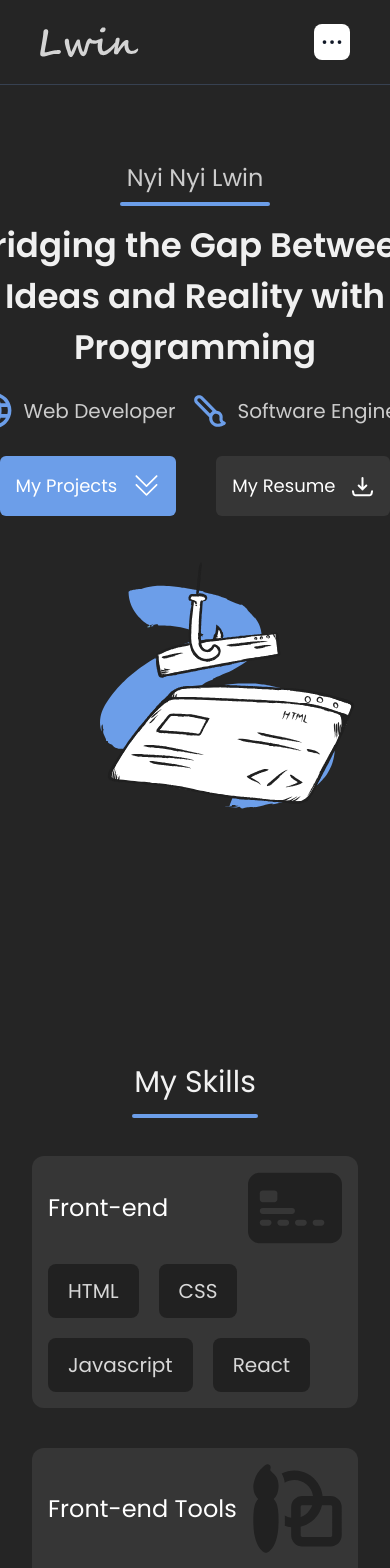
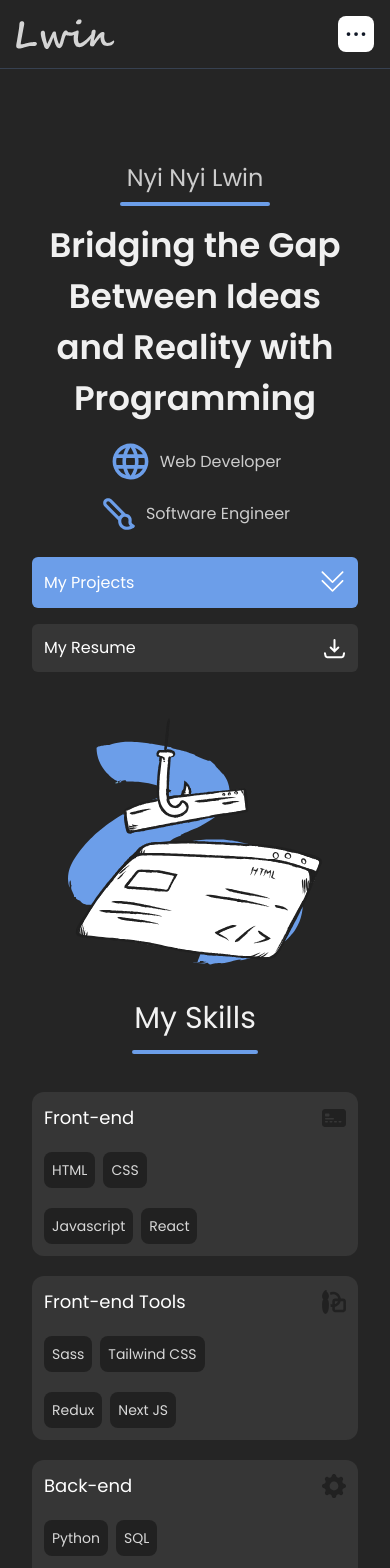
Before and after one commit to Luke-356/my-portfolio, a React (Create React App) app: page / in a window 390 px wide. Shown: the top 1568 px of the page. Built offline with nearby package versions, Linux system fonts and the light colour scheme.

Commit message:
Fixed the responsive design

```diff
--- a/src/components/About.jsx
+++ b/src/components/About.jsx
@@ -5,16 +5,16 @@ function About({ borderbottom }) {
   return (
     <div
       id="about"
-      className="mt-32 flex justify-center items-center gap-20 lg3:flex-col"
+      className="mt-32 flex justify-center items-center gap-20 lg3:flex-col sm1:mt-16 sm1:gap-6"
     >
-      <div>
+      <div className="sm1:px-4">
         <h1
-          className={`text-lightwhite text-[46px] ${borderbottom} after:w-[176px] lg6:text-[40px]`}
+          className={`text-lightwhite text-[46px] ${borderbottom} after:w-[176px] lg6:text-[40px] sm1:text-2xl`}
         >
           About Me
         </h1>
 
-        <p className="mt-10 w-[533px] text-[20px] text-dimwhite">
+        <p className="mt-10 w-[533px] text-[20px] text-dimwhite sm1:w-full sm1:text-base sm1:mt-6">
         I am a graduate student at Pace University, studying Computer Science. I enjoy solving problems and building software that works efficiently.
         I am looking for a Software Engineering Internship for the summer of 2025. <br /><br />
 
@@ -26,7 +26,7 @@ function About({ borderbottom }) {
 
       </div>
 
-      <img src={guy} alt="about" className="mt-[-20px] lg3:hidden w-[40%]" />
+      <img src={guy} alt="about" className="mt-[-20px] w-[40%] sm1:w-full sm1:mt-0 lg3:rounded-xl" />
     </div>
   );
 }
--- a/src/components/Footer.jsx
+++ b/src/components/Footer.jsx
@@ -7,9 +7,9 @@ import arrowRight from "../Images/arrowRight.svg";
 
 function Footer() {
   return (
-    <div className="bg-[#505050] h-[590px] mt-36 flex justify-around pt-14 lg6:pt-28 lg6:pb-28 lg6:gap-20 lg6:flex-col lg6:h-[1300px] lg6:items-center">
-      <div className="lg6:text-center">
-        <h2 className="text-[26px] text-[#f1f1f1]">Navigate To</h2>
+    <div className="bg-[#505050] mt-36 flex justify-around pt-14 lg6:pt-28 lg6:pb-28 lg6:gap-20 lg6:flex-col lg6:items-center sm1:flex-col sm1:px-4 sm1:pb-12">
+      <div className="lg6:text-center sm1:text-center">
+        <h2 className="text-[26px] text-[#f1f1f1] sm1:text-xl">Navigate To</h2>
         <div className="flex flex-col mt-8 gap-6">
           <Link
             href="/"
@@ -18,7 +18,7 @@ function Footer() {
             smooth={true}
             offset={-100}
             duration={500}
-            className="text-xl cursor-pointer text-[#f1f1f1]"
+            className="text-xl cursor-pointer text-[#f1f1f1] sm1:text-base"
           >
             Home
           </Link>
@@ -29,7 +29,7 @@ function Footer() {
             smooth={true}
             offset={-100}
             duration={500}
-            className="text-xl cursor-pointer text-[#f1f1f1]"
+            className="text-xl cursor-pointer text-[#f1f1f1] sm1:text-base"
           >
             Projects
           </Link>
@@ -40,7 +40,7 @@ function Footer() {
             smooth={true}
             offset={-100}
             duration={500}
-            className="text-xl cursor-pointer text-[#f1f1f1]"
+            className="text-xl cursor-pointer text-[#f1f1f1] sm1:text-base"
           >
             About
           </Link>
@@ -51,50 +51,49 @@ function Footer() {
             smooth={true}
             offset={-100}
             duration={500}
-            className="text-xl cursor-pointer text-[#f1f1f1]"
+            className="text-xl cursor-pointer text-[#f1f1f1] sm1:text-base"
           >
             Contact
           </Link>
         </div>
       </div>
-      <div>
-        <div className="lg6:text-center">
-          <h2 className="text-[26px] text-[#f1f1f1]">Social Media</h2>
+      <div className="sm1:w-full">
+        <div className="lg6:text-center sm1:text-center">
+          <h2 className="text-[26px] text-[#f1f1f1] sm1:text-xl">Social Media</h2>
 
-          <div className="flex gap-5 mt-8 lg6:justify-center">
-            <img src={linkedin} alt="linkedin" className="cursor-pointer" />
-            <img src={facebook} alt="facebook" className="cursor-pointer" />
-            <img src={github} alt="github" className="cursor-pointer" />
+          <div className="flex gap-5 mt-8 lg6:justify-center sm1:justify-center">
+            <img src={linkedin} alt="linkedin" className="cursor-pointer sm1:w-6 sm1:h-6" />
+            <img src={facebook} alt="facebook" className="cursor-pointer sm1:w-6 sm1:h-6" />
+            <img src={github} alt="github" className="cursor-pointer sm1:w-6 sm1:h-6" />
           </div>
         </div>
 
-        <div className="mt-12 lg6:text-center">
-          <h2 className="text-[26px] text-[#f1f1f1]">Contact Details</h2>
+        <div className="mt-12 lg6:text-center sm1:text-center sm1:mt-8">
+          <h2 className="text-[26px] text-[#f1f1f1] sm1:text-xl">Contact Details</h2>
 
           <div className="flex flex-col mt-8 gap-6">
             <a
               href="mailto:nyinyilwin356@gmail.com"
-              className="text-xl text-[#f1f1f1]"
+              className="text-xl text-[#f1f1f1] sm1:text-base"
             >
               nyinyilwin356@gmail.com
             </a>
-            <a href="tel:+13475360536" className="text-xl text-[#f1f1f1]">
+            <a href="tel:+13475360536" className="text-xl text-[#f1f1f1] sm1:text-base">
               +13475360536
             </a>
           </div>
         </div>
       </div>
-      <div className="w-64">
-        <h2 className="text-[26px] text-[#f1f1f1] lg6:text-center">
+      <div className="w-64 sm1:w-full">
+        <h2 className="text-[26px] text-[#f1f1f1] lg6:text-center sm1:text-center sm1:text-xl">
           Contact Me
         </h2>
 
         <div className="mt-8 flex flex-col gap-8">
           <div>
-            <label htmlFor="email" className="text-xl text-[#f1f1f1] text-left">
+            <label htmlFor="email" className="text-xl text-[#f1f1f1] text-left sm1:text-base sm1:block">
               Email
-            </label>{" "}
-            <br />
+            </label>
             <input
               type="email"
               name="textEmail"
@@ -103,23 +102,22 @@ function Footer() {
             />
           </div>
           <div>
-            <label htmlFor="message" className="text-xl text-[#f1f1f1]">
+            <label htmlFor="message" className="text-xl text-[#f1f1f1] sm1:text-base sm1:block">
               Message
-            </label>{" "}
-            <br />
+            </label>
             <textarea
               name="txtMessage"
               id="message"
               cols="20"
               rows="7"
-              className="mt-2 w-full bg-[#7A7A7A] rounded-[9px] pl-2 pt-2 border-transparent border-2 focus:outline-none focus:border-lightblue focus:border-2 focus:ring-1"
+              className="mt-2 w-full bg-[#7A7A7A] rounded-[9px] pl-2 pt-2 border-transparent border-2 focus:outline-none focus:border-lightblue focus:border-2 focus:ring-1 sm1:text-sm"
             ></textarea>
             <div className="flex justify-end mt-8">
               <button
                 type="submit"
-                className="flex gap-4 bg-lightblue text-xl text-white pl-8 pr-4 py-3 rounded-xl"
+                className="flex gap-4 bg-lightblue text-xl text-white pl-8 pr-4 py-3 rounded-xl sm1:text-base sm1:px-4 sm1:py-2"
               >
-                Submit <img src={arrowRight} alt="arrowRight" />
+                Submit <img src={arrowRight} alt="arrowRight" className="sm1:w-4 sm1:h-4" />
               </button>
             </div>
           </div>
--- a/src/components/Hero.jsx
+++ b/src/components/Hero.jsx
@@ -9,7 +9,7 @@ import { Link } from "react-scroll";
 function Hero({ borderbottom }) {
   return (
     <div id="hero" className="h-[600px]">
-      <div className="flex items-center justify-between lg6:flex-col">
+      <div className="flex items-center justify-between lg6:flex-col lg6:block">
         <div className="text-white mt-20">
           {/* Title */}
           <p
@@ -17,27 +17,27 @@ function Hero({ borderbottom }) {
           >
             Nyi Nyi Lwin
           </p>
-          <h1 className="text-[46px] lg:text-[40px] text-[#F0F0F0] font-semibold max-w-[740px] lg5:w-[500px] lg1:text-[38px] lg5:text-[34px] lg6:text-center mt-6">
+          <h1 className="text-[46px] lg:text-[40px] text-[#F0F0F0] font-semibold max-w-[740px] lg5:w-[500px] lg1:text-[38px] lg5:text-[34px] lg6:text-center lg6:w-auto lg6:mx-auto mt-6">
             Bridging the Gap Between Ideas and Reality with Programming
           </h1>
 
           {/* job title */}
-          <div className="flex items-center gap-4 mt-4 lg6:justify-center">
+          <div className="flex items-center gap-4 mt-4 lg6:justify-center sm1:flex-wrap sm1:gap-3">
             <div className="flex items-center gap-2">
               <img src={webIcon} alt="Web Logo" />
-              <p className="text-[20px] text-dimwhite">Web Developer</p>
+              <p className="text-[20px] text-dimwhite sm1:text-base">Web Developer</p>
             </div>
 
             <div className="flex items-center gap-2">
               <img src={paintIcon} alt="Web Logo" />
-              <p className="text-[20px] text-dimwhite">Software Engineer</p>
+              <p className="text-[20px] text-dimwhite sm1:text-base">Software Engineer</p>
             </div>
           </div>
 
           {/* Call to Action buttons */}
-          <div className="flex gap-10 mt-6 lg6:justify-center">
+          <div className="flex gap-10 mt-6 lg6:justify-center sm1:gap-4 sm1:flex-col">
             <Link
-              className="p-2 bg-lightblue flex items-center gap-4 text-white text-lg py-4 px-4 cursor-pointer rounded-md "
+              className="p-2 bg-lightblue flex items-center lg6:justify-between gap-4 text-white text-lg py-4 px-4 cursor-pointer rounded-md sm1:text-base sm1:px-3 sm1:py-3"
               to="projects"
               spy={true}
               smooth={true}
@@ -48,7 +48,7 @@ function Hero({ borderbottom }) {
               <img src={arrowDown} alt="arrow-down" />
             </Link>
 
-            <div className="p-2 bg-dimblack flex items-center gap-4 text-white text-lg py-4 px-4 cursor-pointer rounded-md ">
+            <div className="p-2 bg-dimblack flex items-center lg6:justify-between gap-4 text-white text-lg py-4 px-4 cursor-pointer rounded-md sm1:text-base sm1:px-3 sm1:py-3">
               <p>My Resume</p>
               <img src={download} alt="download" />
             </div>
@@ -58,7 +58,7 @@ function Hero({ borderbottom }) {
         <img
           src={heroIcon}
           alt="hero-icon"
-          className="mr-[-4rem] lg5:w-full lg6:w-[560px] lg6:mt-10 lg6:justify-center"
+          className="mr-[-4rem] lg5:w-full lg6:w-[560px] lg6:mt-10 lg6:mx-auto lg6:mb-10 sm1:w-full sm1:mt-10"
         />
       </div>
 
--- a/src/components/Navbar.jsx
+++ b/src/components/Navbar.jsx
@@ -1,10 +1,34 @@
 import { Link } from "react-scroll";
 import Logo from "../Images/Logo.svg";
+import { useState, useRef, useEffect } from "react";
 
 function Navbar({ borderbottom }) {
-  // const borderbottomClass = "bg-lightblue";
+  const [dropdownOpen, setDropdownOpen] = useState(false);
+  const dropdownRef = useRef(null);
+
+  const toggleDropdown = () => {
+    setDropdownOpen(!dropdownOpen);
+  };
+
+  const closeDropdown = () => {
+    setDropdownOpen(false);
+  };
+
+  // Close dropdown when clicking outside
+  useEffect(() => {
+    const handleClickOutside = (event) => {
+      if (dropdownRef.current && !dropdownRef.current.contains(event.target)) {
+        setDropdownOpen(false);
+      }
+    };
+
+    document.addEventListener("mousedown", handleClickOutside);
+    return () => {
+      document.removeEventListener("mousedown", handleClickOutside);
+    };
+  }, []);
   return (
-    <div className="py-6 px-10 text-white text-lg fixed top-0 w-full bg-[#252525] z-10 border-b-[1px] border-gray-700">
+    <div className="py-4 px-6 sm1:px-4 text-white text-lg fixed top-0 w-full bg-[#252525] z-10 border-b-[1px] border-gray-700">
       <div className="flex justify-between items-center max-w-[1279px] my-0 mx-auto">
         <Link
           href="/"
@@ -19,15 +43,14 @@ function Navbar({ borderbottom }) {
         </Link>
 
         {/* dropdown */}
-        <div className="hidden sm1:block">
+        <div className="hidden sm1:block relative" ref={dropdownRef}>
           <button
-            id="dropdownMenuIconHorizontalButton"
-            data-dropdown-toggle="dropdownDotsHorizontal"
-            class="inline-flex items-center p-2 text-sm font-medium text-center text-gray-900 bg-white rounded-lg focus:ring-4 focus:outline-none dark:text-white focus:ring-gray-50 dark:bg-dimblack dark:focus:ring-gray-600"
+            onClick={toggleDropdown}
+            className="inline-flex items-center p-2 text-sm font-medium text-center text-gray-900 bg-white rounded-lg focus:ring-4 focus:outline-none dark:text-white focus:ring-gray-50 dark:bg-dimblack dark:focus:ring-gray-600"
             type="button"
           >
             <svg
-              class="w-5 h-5"
+              className="w-5 h-5"
               aria-hidden="true"
               xmlns="http://www.w3.org/2000/svg"
               fill="currentColor"
@@ -37,13 +60,12 @@ function Navbar({ borderbottom }) {
             </svg>
           </button>
 
+          {dropdownOpen && (
             <div
-            id="dropdownDotsHorizontal"
-            className="z-10 hidden bg-white divide-y divide-gray-100 rounded-lg shadow w-44 dark:bg-gray-700 dark:divide-gray-600"
+              className="z-10 absolute right-0 mt-2 bg-white divide-y divide-gray-100 rounded-lg shadow w-44 dark:bg-gray-700 dark:divide-gray-600"
             >
               <ul
                 className="py-2 text-[17px] text-gray-700 dark:text-gray-200"
-              aria-labelledby="dropdownMenuIconHorizontalButton"
               >
                 <li>
                   <Link
@@ -53,6 +75,7 @@ function Navbar({ borderbottom }) {
                     offset={-100}
                     duration={500}
                     className="block px-4 py-2 hover:bg-gray-100 dark:hover:bg-gray-600 dark:hover:text-white cursor-pointer"
+                    onClick={closeDropdown}
                   >
                     Home
                   </Link>
@@ -65,6 +88,7 @@ function Navbar({ borderbottom }) {
                     offset={-100}
                     duration={500}
                     className="block px-4 py-2 hover:bg-gray-100 dark:hover:bg-gray-600 dark:hover:text-white cursor-pointer"
+                    onClick={closeDropdown}
                   >
                     Skills
                   </Link>
@@ -77,12 +101,27 @@ function Navbar({ borderbottom }) {
                     offset={-100}
                     duration={500}
                     className="block px-4 py-2 hover:bg-gray-100 dark:hover:bg-gray-600 dark:hover:text-white cursor-pointer"
+                    onClick={closeDropdown}
                   >
                     Projects
                   </Link>
                 </li>
+                <li>
+                  <Link
+                    to="about"
+                    spy={true}
+                    smooth={true}
+                    offset={-180}
+                    duration={500}
+                    className="block px-4 py-2 hover:bg-gray-100 dark:hover:bg-gray-600 dark:hover:text-white cursor-pointer"
+                    onClick={closeDropdown}
+                  >
+                    About
+                  </Link>
+                </li>
               </ul>
             </div>
+          )}
         </div>
 
         <ul className="flex gap-14 sm1:hidden">
--- a/src/components/Projects.jsx
+++ b/src/components/Projects.jsx
@@ -14,16 +14,16 @@ function Projects({ borderbottom }) {
       {projectDatas.map((projectData) => {
         return (
           <div key={projectData.id}>
-            <div className="mt-14 rounded-2xl bg-dimblack flex lg:flex-col items-center lg:max-w-lg lg:mx-auto">
+            <div className="mt-14 rounded-2xl bg-dimblack flex lg:flex-col items-center lg:max-w-lg lg:mx-auto sm1:flex-col">
               <img
                 src={projectData.image}
                 alt="food"
-                className="rounded-l-2xl lg:rounded-t-2xl lg:rounded-none lg:w-full max-w-fit	w-[547px] h-[364px]"
+                className="rounded-l-2xl lg:rounded-t-2xl lg:rounded-none lg:w-full max-w-fit	w-[547px] h-[364px] sm1:rounded-t-2xl sm1:w-full sm1:h-auto"
               />
 
-              <div className="p-8">
-                <h2 className="text-[28px] text-white">{projectData.Title}</h2>
-                <p className="text-[20px] text-dimwhite mt-5 pb-6 border-[#626262] border-b-2">
+              <div className="p-8 sm1:p-4">
+                <h2 className="text-[28px] text-white sm1:text-xl">{projectData.Title}</h2>
+                <p className="text-[20px] text-dimwhite mt-5 pb-6 border-[#626262] border-b-2 sm1:text-base">
                   {projectData.Ptag}
                 </p>
 
@@ -35,11 +35,11 @@ function Projects({ borderbottom }) {
                 </a>
 
 
-                <div className="flex gap-3 mt-[22px]">
+                <div className="flex gap-3 mt-[22px] flex-wrap">
                   {projectData.languages.map((language, index) => (
                     <p
                       key={index}
-                      className="bg-[#212121] py-3 px-6 rounded-[10px] text-[#D8D8D8] text-[18px]"
+                      className="bg-[#212121] py-3 px-6 rounded-[10px] text-[#D8D8D8] text-[18px] sm1:text-sm sm1:px-3 sm1:py-2"
                     >
                       {language}
                     </p>
--- a/src/components/Skills.jsx
+++ b/src/components/Skills.jsx
@@ -5,57 +5,57 @@ import ToolsIcon from "../Images/ToolsIcon.svg";
 
 function Skills({ borderbottom }) {
   return (
-    <div id="skills" className="mt-3 lg6:mt-96">
+    <div id="skills" className="mt-3 lg6:mt-60">
       <h1
         className={`text-lightwhite text-3xl ${borderbottom} lg3:after:left-[50%] lg3:after:translate-x-[-50%] lg3:after:bottom-[-18px] lg3:after:w-[126px] lg3:text-center after:w-[100px]`}
       >
         My Skills
       </h1>
 
-      <div className="grid gap-10 grid-cols-3 lg3:grid-cols-1 lg3:max-w-md lg3:mx-auto mt-14">
-        <div className="bg-dimblack p-4 rounded-xl">
-          <div className="flex items-center justify-between">
-            <h2 className="text-[24px] text-white">Front-end</h2>
-            <img src={ToolsIcon} alt="Frontend Icon" />
+      <div className="grid gap-10 grid-cols-3 lg3:grid-cols-1 lg3:max-w-md lg3:mx-auto mt-14 sm1:gap-5">
+        <div className="bg-dimblack p-4 rounded-xl sm1:p-3">
+          <div className="flex items-center justify-between sm1:gap-2">
+            <h2 className="text-[24px] text-white sm1:text-lg">Front-end</h2>
+            <img src={ToolsIcon} alt="Frontend Icon" className="sm1:w-6 sm1:h-6" />
           </div>
           <div className="">
-            <div className="flex gap-5 [&>*]:bg-[#212121] [&>*]:rounded-lg [&>*]:py-3 [&>*]:px-5 text-center text-[20px] mt-5 text-[#D8D8D8]">
+            <div className="flex gap-5 [&>*]:bg-[#212121] [&>*]:rounded-lg [&>*]:py-3 [&>*]:px-5 text-center text-[20px] mt-5 text-[#D8D8D8] sm1:gap-2 sm1:[&>*]:text-sm sm1:[&>*]:px-2 sm1:[&>*]:py-2">
               <div>HTML</div>
               <div>CSS</div>
             </div>
-            <div className="flex gap-5 [&>*]:bg-[#212121] [&>*]:rounded-lg [&>*]:py-3 [&>*]:px-5 text-center text-[20px] mt-5 text-[#D8D8D8]">
+            <div className="flex gap-5 [&>*]:bg-[#212121] [&>*]:rounded-lg [&>*]:py-3 [&>*]:px-5 text-center text-[20px] mt-5 text-[#D8D8D8] sm1:gap-2 sm1:[&>*]:text-sm sm1:[&>*]:px-2 sm1:[&>*]:py-2">
               <div>Javascript</div>
               <div>React</div>
             </div>
           </div>
         </div>
-        <div className="bg-dimblack p-4 rounded-xl">
-          <div className="flex items-center justify-between">
-            <h2 className="text-[24px] text-white">Front-end Tools</h2>
-            <img src={FrontIcon} alt="Frontend Icon" />
+        <div className="bg-dimblack p-4 rounded-xl sm1:p-3">
+          <div className="flex items-center justify-between sm1:gap-2">
+            <h2 className="text-[24px] text-white sm1:text-lg">Front-end Tools</h2>
+            <img src={FrontIcon} alt="Frontend Icon" className="sm1:w-6 sm1:h-6" />
           </div>
           <div>
-            <div className="flex gap-5 [&>*]:bg-[#212121] [&>*]:rounded-lg [&>*]:py-3 [&>*]:px-5 text-center text-[20px] mt-5 text-[#D8D8D8]">
+            <div className="flex gap-5 [&>*]:bg-[#212121] [&>*]:rounded-lg [&>*]:py-3 [&>*]:px-5 text-center text-[20px] mt-5 text-[#D8D8D8] sm1:gap-2 sm1:[&>*]:text-sm sm1:[&>*]:px-2 sm1:[&>*]:py-2">
               <div>Sass</div>
               <div>Tailwind CSS</div>
             </div>
-            <div className="flex gap-5 [&>*]:bg-[#212121] [&>*]:rounded-lg [&>*]:py-3 [&>*]:px-5 text-center text-[20px] mt-5 text-[#D8D8D8]">
+            <div className="flex gap-5 [&>*]:bg-[#212121] [&>*]:rounded-lg [&>*]:py-3 [&>*]:px-5 text-center text-[20px] mt-5 text-[#D8D8D8] sm1:gap-2 sm1:[&>*]:text-sm sm1:[&>*]:px-2 sm1:[&>*]:py-2">
               <div>Redux</div>
               <div>Next JS</div>
             </div>
           </div>
         </div>
-        <div className="bg-dimblack p-4 rounded-xl">
-          <div className="flex items-center justify-between">
-            <h2 className="text-[24px] text-white">Back-end</h2>
-            <img src={BackIcon} alt="Frontend Icon" />
+        <div className="bg-dimblack p-4 rounded-xl sm1:p-3">
+          <div className="flex items-center justify-between sm1:gap-2">
+            <h2 className="text-[24px] text-white sm1:text-lg">Back-end</h2>
+            <img src={BackIcon} alt="Frontend Icon" className="sm1:w-6 sm1:h-6" />
           </div>
           <div>
-            <div className="flex gap-5 [&>*]:bg-[#212121] [&>*]:rounded-lg [&>*]:py-3 [&>*]:px-5 text-center text-[20px] mt-5 text-[#D8D8D8]">
+            <div className="flex gap-5 [&>*]:bg-[#212121] [&>*]:rounded-lg [&>*]:py-3 [&>*]:px-5 text-center text-[20px] mt-5 text-[#D8D8D8] sm1:gap-2 sm1:[&>*]:text-sm sm1:[&>*]:px-2 sm1:[&>*]:py-2">
               <div>Python</div>
               <div>SQL</div>
             </div>
-            <div className="flex gap-5 [&>*]:bg-[#212121] [&>*]:rounded-lg [&>*]:py-3 [&>*]:px-5 text-center text-[20px] mt-5 text-[#D8D8D8]">
+            <div className="flex gap-5 [&>*]:bg-[#212121] [&>*]:rounded-lg [&>*]:py-3 [&>*]:px-5 text-center text-[20px] mt-5 text-[#D8D8D8] sm1:gap-2 sm1:[&>*]:text-sm sm1:[&>*]:px-2 sm1:[&>*]:py-2">
               <div>C++</div>
               <div>NodeJs</div>
             </div>
```
Also changed, not shown: 1 other file (tests, documents, lock files or other folders). Lines whose indentation alone changed are shown as unchanged.
